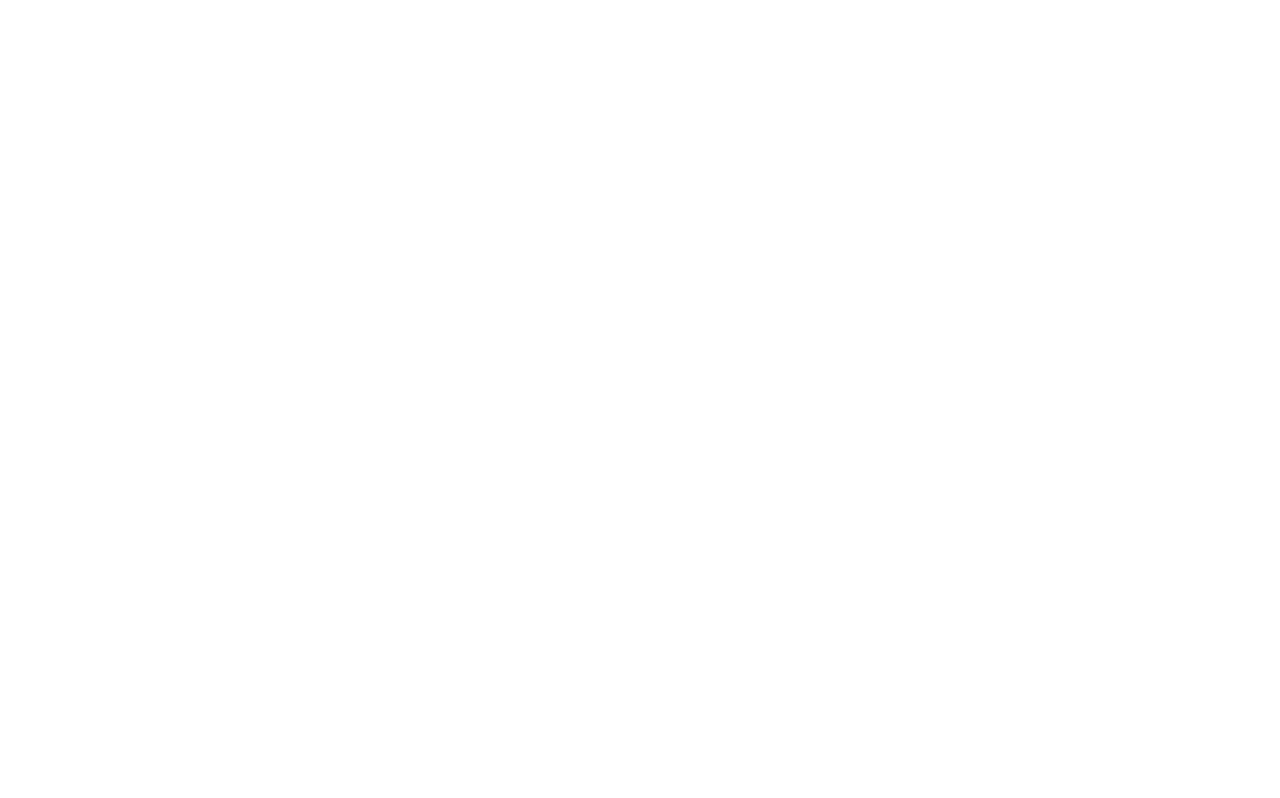
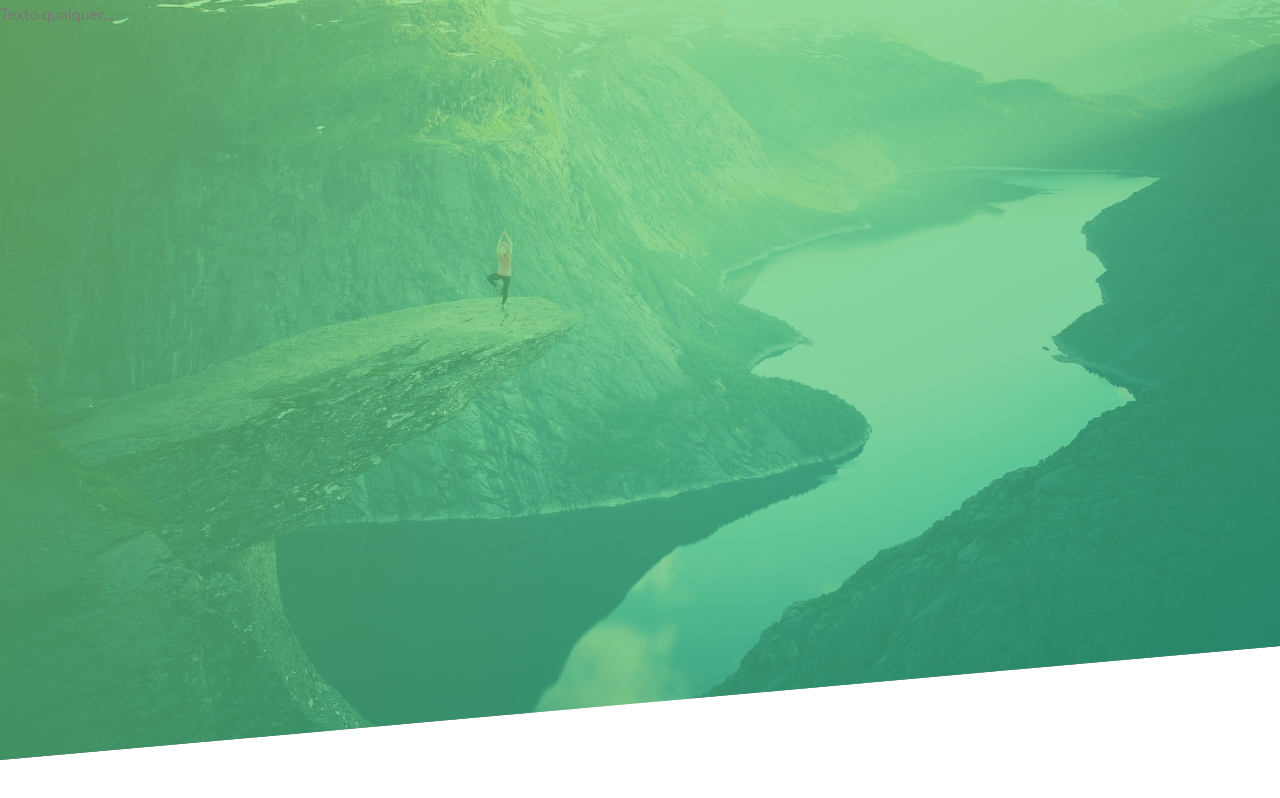
Before and after one commit to edsonrdev/natours, a plain HTML site: page index.html in a window 1280 px wide. Drawn offline with Linux system fonts and the light colour scheme.

Commit message:
create the header (gradient, background position and polygon clip shape)

```diff
--- a/css/style.css
+++ b/css/style.css
@@ -6,3 +6,32 @@ Medium green: #55c57a
 Dark green: #28b485
 
 */
+
+* {
+   margin: 0;
+   padding: 0;
+   box-sizing: border-box;
+}
+
+body {
+   font-family: "Lato", sans-serif;
+   font-weight: 400;
+   font-size: 16px;
+   line-height: 1.7;
+   color: #777;
+}
+
+.header {
+   height: 95vh;
+   background-image:
+      linear-gradient(
+         to right bottom,
+         rgba(126, 213, 111, 0.7),
+         rgba(40, 180, 133, 0.7)
+      ),
+      url(../img/hero.jpg
+   );
+   background-size: cover;
+   background-position: center;
+   clip-path: polygon(0 0, 100% 0, 100% 85%, 0 100%);
+}
--- a/index.html
+++ b/index.html
@@ -13,7 +13,9 @@
         <title>Natours | Passeios emocionantes para pessoas aventureiras.</title>
     </head>
     <body>
-
+        <header class="header">
+            Texto qualquer...
+        </header>
 
     </body>
 </html>
```
